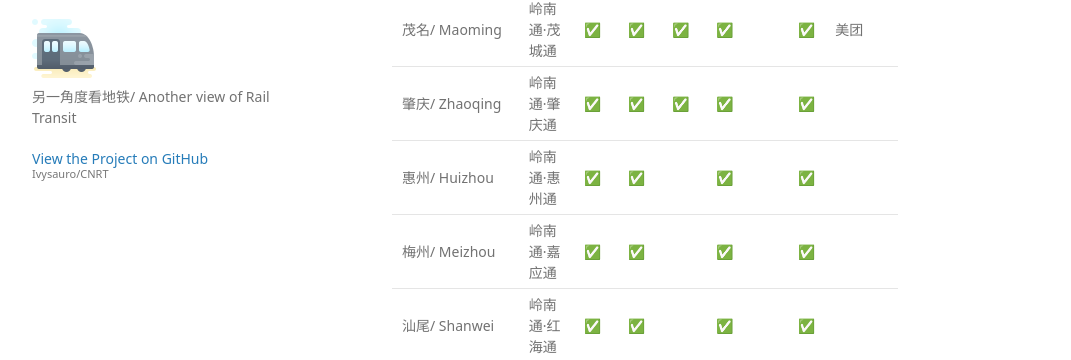
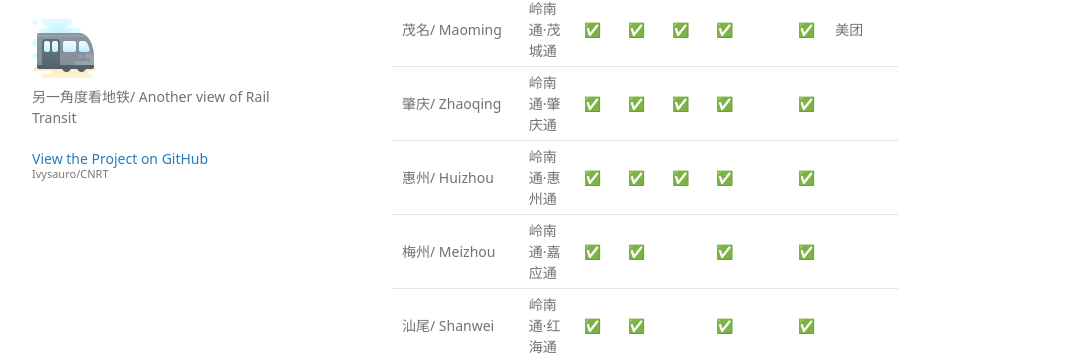
Before and after one commit to Ivysauro/CNRT, a Jekyll site: the page built from data/BusPay.md, in a window 1280 px wide and 900 px high, scrolled down 19565 px. Shown: the part 92-452 px from the top of the window, without its empty margins (178-1249 px from the left). Built offline with Jekyll 4.4.1, drawn with Linux system fonts in a browser that asks for light colours; some web fonts are replaced; our own code applies the rules of GitHub Pages for plain Markdown files; a script that is not in the unit is left out.

Commit message:
🍊更新惠州数据

```diff
--- a/data/BusPay.md
+++ b/data/BusPay.md
@@ -308,7 +308,7 @@
 | 湛江/ Zhanjiang | 岭南通·湛江通 | ✅ | ✅ | ✅ | | | ✅ | 翼支付、美团 |
 | 茂名/ Maoming | 岭南通·茂城通 | ✅ | ✅ | ✅ | ✅ | | ✅ | 美团 |
 | 肇庆/ Zhaoqing | 岭南通·肇庆通 | ✅ | ✅ | ✅ | ✅ | | ✅ | |
-| 惠州/ Huizhou | 岭南通·惠州通 | ✅ | ✅ | | ✅ | | ✅ | |
+| 惠州/ Huizhou | 岭南通·惠州通 | ✅ | ✅ | ✅ | ✅ | | ✅ | |
 | 梅州/ Meizhou | 岭南通·嘉应通 | ✅ | ✅ | | ✅ | | ✅ | |
 | 汕尾/ Shanwei | 岭南通·红海通 | ✅ | ✅ | | ✅ | | ✅ | |
 | 河源/ Heyuan | 岭南通·河源粤支付 | ✅ | ✅ | ✅ | ✅ | | ✅ | 美团 |
```
